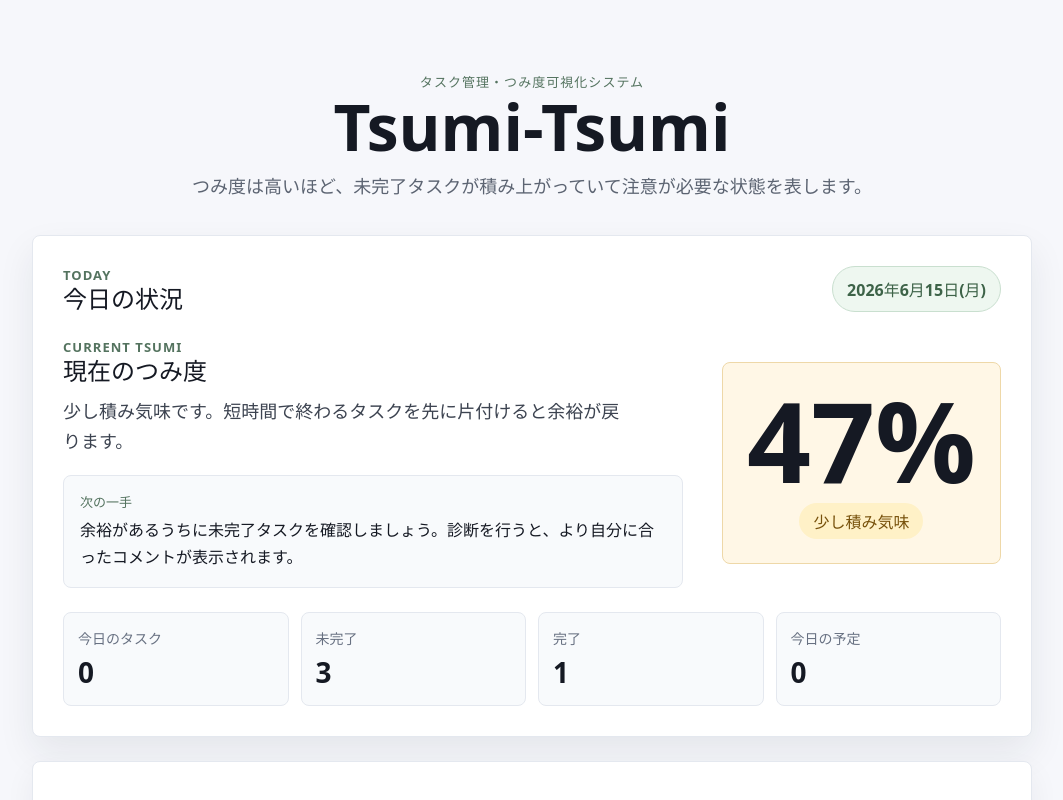
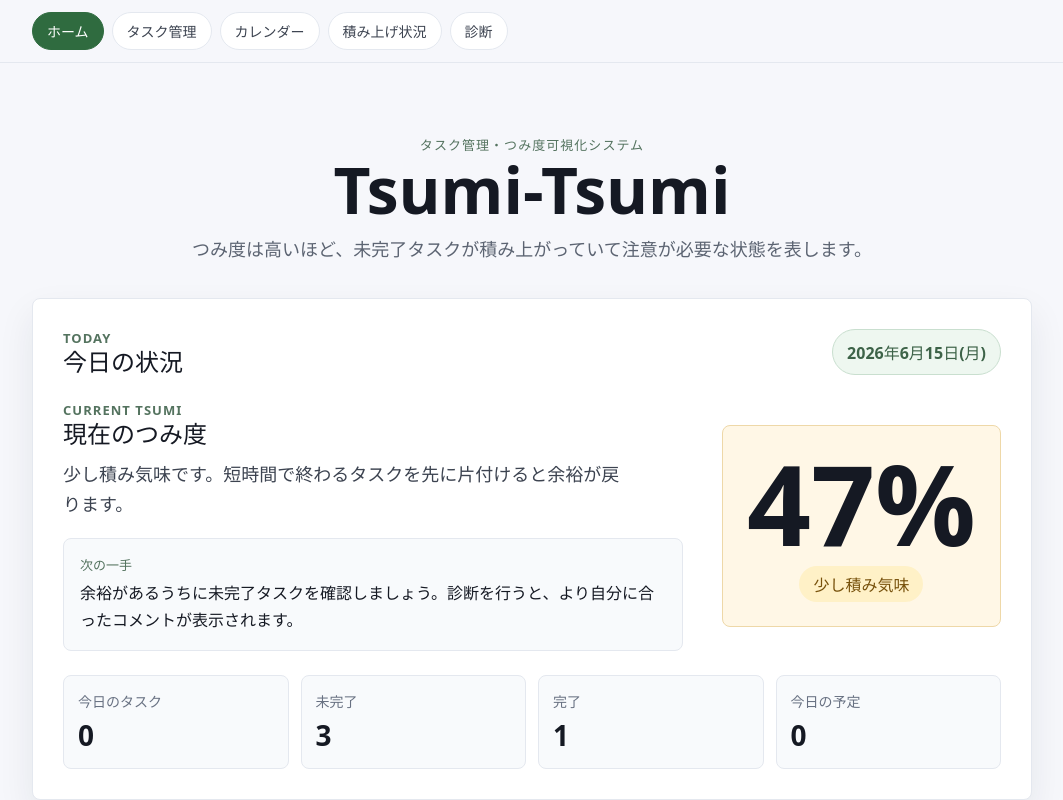
Before and after one commit to 3ackbut/Tsumi-Tsumi, a React (Vite) app: page / in a window 1280 px wide. Shown: the top 800 px of the page, without its empty margins (108-1171 px from the left). Built offline with nearby package versions, Linux system fonts and the light colour scheme.

Commit message:
改善: ナビゲーションと画面遷移を分かりやすくする

```diff
--- a/src/App.css
+++ b/src/App.css
@@ -17,6 +17,57 @@ input {
 
 button {
   border: none;
+}
+
+.app-navigation {
+  position: sticky;
+  top: 0;
+  z-index: 10;
+  background: rgba(246, 247, 251, 0.94);
+  border-bottom: 1px solid #e4e8ef;
+  backdrop-filter: blur(12px);
+}
+
+.app-navigation-inner {
+  display: flex;
+  flex-wrap: wrap;
+  gap: 8px;
+  width: min(100%, 1040px);
+  margin: 0 auto;
+  padding: 12px 20px;
+  box-sizing: border-box;
+}
+
+.nav-link {
+  display: inline-flex;
+  align-items: center;
+  justify-content: center;
+  min-height: 38px;
+  padding: 0 14px;
+  color: #3c4350;
+  background: #ffffff;
+  border: 1px solid #e4e8ef;
+  border-radius: 999px;
+  font-size: 14px;
+  font-weight: 800;
+  text-decoration: none;
+  white-space: nowrap;
+  transition:
+    background 0.2s ease,
+    border-color 0.2s ease,
+    color 0.2s ease;
+}
+
+.nav-link:hover {
+  border-color: #75a082;
+  color: #2f5f3c;
+}
+
+.nav-link-active,
+.nav-link-active:hover {
+  color: #ffffff;
+  background: #2f6b3f;
+  border-color: #2f6b3f;
 }
 
 .page {
@@ -1097,6 +1148,18 @@ input:focus {
 }
 
 @media (max-width: 760px) {
+  .app-navigation-inner {
+    display: grid;
+    grid-template-columns: repeat(2, minmax(0, 1fr));
+    padding: 10px 14px;
+  }
+
+  .nav-link {
+    min-height: 42px;
+    padding: 0 10px;
+    white-space: normal;
+  }
+
   .page {
     padding: 24px 14px 36px;
   }
--- a/src/App.tsx
+++ b/src/App.tsx
@@ -13,21 +13,55 @@
  * 2026年6月15日  React Routerによる画面遷移を追加
  * 2026年6月23日  AppDataProviderによる共有データ管理を追加
  * 2026年6月26日  ソースコードヘッダを追加
+ * 2026年7月3日  Issue #40 共通ナビゲーションと画面遷移時のスクロール復帰を追加
  */
 
-import { BrowserRouter, Routes, Route } from "react-router-dom";
+import { BrowserRouter, NavLink, Routes, Route } from "react-router-dom";
 
 import Home from "./pages/Home";
 import Tasks from "./pages/Tasks";
 import Calendar from "./pages/Calendar";
 import Status from "./pages/Status";
 import Diagnosis from "./pages/Diagnosis";
+import ScrollToTop from "./components/ScrollToTop";
 import { AppDataProvider } from "./context/AppDataContext";
+
+const navigationItems = [
+  { to: "/", label: "ホーム" },
+  { to: "/tasks", label: "タスク管理" },
+  { to: "/calendar", label: "カレンダー" },
+  { to: "/status", label: "積み上げ状況" },
+  { to: "/diagnosis", label: "診断" },
+];
+
+function AppNavigation() {
+  return (
+    <nav className="app-navigation" aria-label="画面移動">
+      <div className="app-navigation-inner">
+        {navigationItems.map((item) => (
+          <NavLink
+            className={({ isActive }) =>
+              isActive ? "nav-link nav-link-active" : "nav-link"
+            }
+            end={item.to === "/"}
+            key={item.to}
+            to={item.to}
+          >
+            {item.label}
+          </NavLink>
+        ))}
+      </div>
+    </nav>
+  );
+}
 
 function App() {
   return (
     <BrowserRouter>
       <AppDataProvider>
+        <ScrollToTop />
+        <AppNavigation />
+        <div className="app-content">
           <Routes>
             <Route path="/" element={<Home />} />
             <Route path="/tasks" element={<Tasks />} />
@@ -35,6 +69,7 @@ function App() {
             <Route path="/status" element={<Status />} />
             <Route path="/diagnosis" element={<Diagnosis />} />
           </Routes>
+        </div>
       </AppDataProvider>
     </BrowserRouter>
   );
--- /dev/null
+++ b/src/components/ScrollToTop.tsx
@@ -0,0 +1,27 @@
+/*
+ * ファイル名: ScrollToTop.tsx
+ * 作成者: やわらか背骨チャンネル
+ * 初版作成日: 2026年7月3日
+ * 最終更新日: 2026年7月3日
+ *
+ * 概要:
+ * React Routerの画面遷移時にページ上部へスクロールする補助コンポーネント。
+ *
+ * 変更履歴:
+ * 2026年7月3日  Issue #40 画面遷移時にページ上部へ戻す処理を追加
+ */
+
+import { useEffect } from "react";
+import { useLocation } from "react-router-dom";
+
+function ScrollToTop() {
+  const { pathname } = useLocation();
+
+  useEffect(() => {
+    window.scrollTo(0, 0);
+  }, [pathname]);
+
+  return null;
+}
+
+export default ScrollToTop;
--- a/src/pages/Home.tsx
+++ b/src/pages/Home.tsx
@@ -152,7 +152,7 @@ function Home() {
 
         <div className="menu-grid">
           <Link className="menu-card" to="/tasks">
-            <span>タスク確認</span>
+            <span>タスク管理</span>
             <p>追加、削除、完了切り替え</p>
           </Link>
           <Link className="menu-card" to="/calendar">
```
Lines whose indentation alone changed are shown as unchanged.
